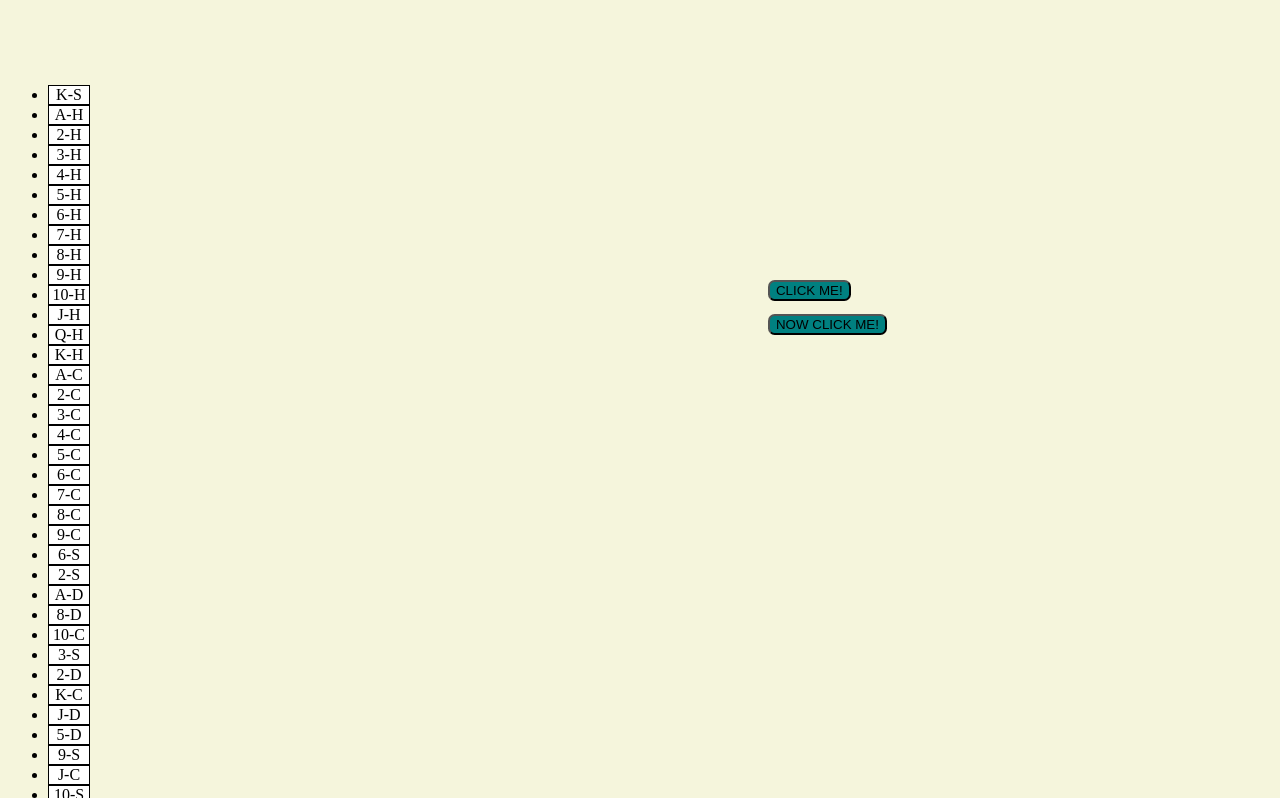
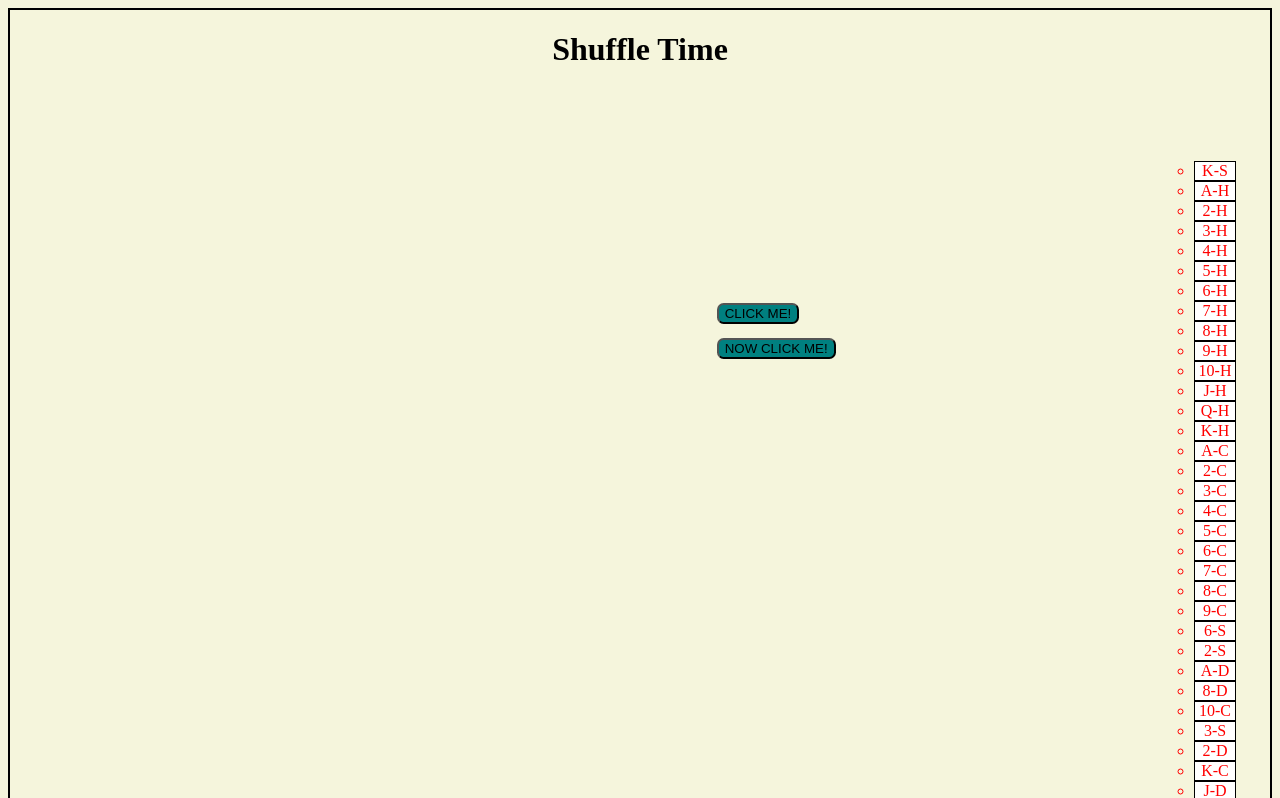
Before and after one commit to davidmshou/final-project, a plain HTML site: page index.html in a window 1280 px wide. Both pictures are taken after a click on the button "CLICK ME!". Shown: the top 798 px of the page. Drawn offline with Linux system fonts and the light colour scheme.

Commit message:
Adds movement across screen.

```diff
--- a/algorithm.js
+++ b/algorithm.js
@@ -40,6 +40,7 @@ var deck = new Deck();
 
 $("#shuffle").on("click", function() {
   shuffle($(".cards").length);
+  $("#deck").appendTo("#sdeck");
 });
 
 $("#deshuffle").on("click", function() {
--- a/index.html
+++ b/index.html
@@ -4,6 +4,7 @@
   <link href="styles.css" rel="stylesheet" />
 </head>
 <body>
+  <h1>Shuffle Time</h1>
   <button class="buttons" id ="shuffle">CLICK ME!</button>
   <button class="buttons" id ="deshuffle">NOW CLICK ME!</button>
   <ul id="deck">
--- a/styles.css
+++ b/styles.css
@@ -1,28 +1,39 @@
 body {
-  background-color: beige; }
+  background-color: beige;
+  border: solid black 2px; }
+body > h1 {
+  display: block;
+  text-align: center; }
 .buttons:hover {
   cursor: pointer;
   color: white; }
 .buttons {
   display: block;
   position: relative;
-  top: 20em;
-  left: 56em;
+  top: 16em;
+  left: 52em;
   margin: 1em;
   border-radius: .5em;
   background-color: teal;
   transition: .5s; }
 #deck {
   position: relative;
+  background-color:;
   width: 3em; }
 #sdeck {
   position: relative;
-  left: 80em;
-  width: 3em; }
+  left: 69em;
+  width: 3em;
+  color: red; }
 li {
   border: solid black 1px;
   width: 2.5em;
   background-color: white;
   text-align: center; }
+.moveCards {
+  -webkit-animation: cardShift 2s; }
+
+@-webkit-keyframes cardShift {
+  100% {left: 95%; } }
 /** {
   border: solid black 2px; }*/
```
